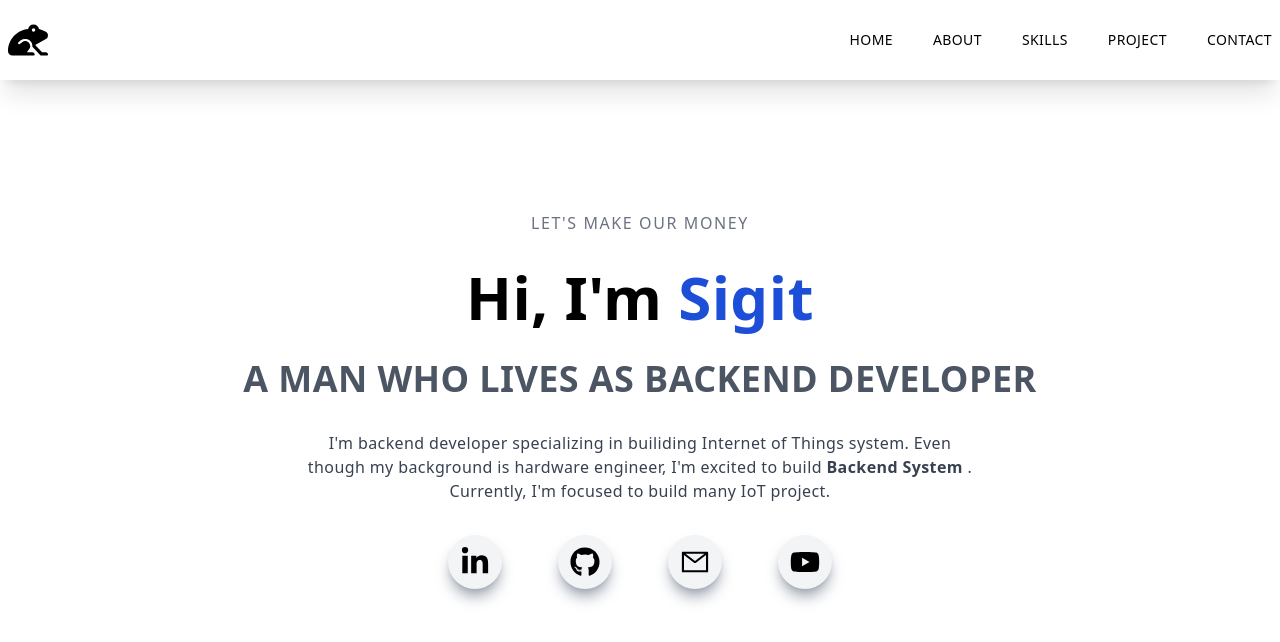
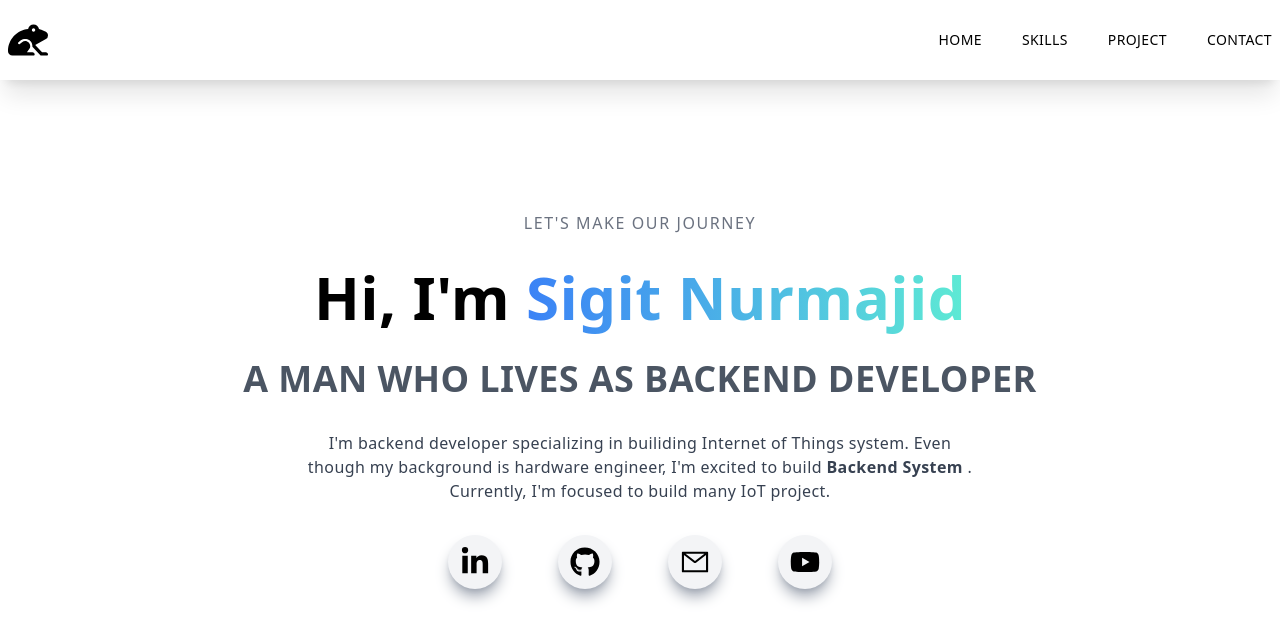
Before and after one commit to sigitnurmajid/portfolio, a Next.js app: page / in a window 1280 px wide. Shown: the top 642 px of the page. Built offline with nearby package versions, Linux system fonts and the light colour scheme.

Commit message:
feat: change content

```diff
--- a/components/Main.tsx
+++ b/components/Main.tsx
@@ -7,9 +7,9 @@ export default function Main() {
     <div className="w-full h-screen text-center">
       <div className="max-w-[1240px] w-full h-full mx-auto p-2 flex justify-center items-center">
         <div>
-          <p className="uppercase tracking-widest text-gray-500 py-4">let&apos;s make our money</p>
+          <p className="uppercase tracking-widest text-gray-500 py-4">let&apos;s make our journey</p>
           <h1 className="py-4">
-            Hi, I&apos;m <span className="text-blue-700 mb-4">Sigit</span>
+            Hi, I&apos;m <span className="bg-gradient-to-r from-blue-500 to-teal-300 bg-clip-text text-transparent mb-4">Sigit Nurmajid</span>
           </h1>
           <h2 className="uppercase text-gray-600 py-4">
             a man who lives as backend developer
--- a/components/Navbar.tsx
+++ b/components/Navbar.tsx
@@ -19,10 +19,7 @@ export default function Navbar() {
             <Link href='/'>
               <li className='ml-10 text-sm uppercase hover:border-b'>home</li>
             </Link>
-            <Link href='/'>
-              <li className='ml-10 text-sm uppercase hover:border-b'>about</li>
-            </Link>
-            <Link href='/'>
+            <Link href='/#skills'>
               <li className='ml-10 text-sm uppercase hover:border-b'>skills</li>
             </Link>
             <Link href='/'>
@@ -49,23 +46,20 @@ export default function Navbar() {
             </div>
           </div>
           <div className="border-b border-gray-400 my-4">
-            <p className="uppercase w-[85%] md:w-[90%] py-4">let&apos;s make our money</p>
+            <p className="uppercase w-[85%] md:w-[90%] py-4">let&apos;s make our journey</p>
           </div>
           <div className="py-4 flex flex-col">
             <ul className="uppercase">
-              <Link href="/">
+              <Link href="/" onClick={handleNav}>
                 <li className="py-4 text-sm">Home</li>
               </Link>
-              <Link href="/">
-                <li className="py-4 text-sm">About</li>
+              <Link href='/#skills' onClick={handleNav}>
+                <li className="py-4 text-sm">Skills</li>
               </Link>
-              <Link href="/">
-                <li className="py-4 text-sm">Skill</li>
-              </Link>
-              <Link href="/">
+              <Link href="/" onClick={handleNav}>
                 <li className="py-4 text-sm">Project</li>
               </Link>
-              <Link href="/">
+              <Link href="/" onClick={handleNav}>
                 <li className="py-4 text-sm">Contact</li>
               </Link>
             </ul>
```
